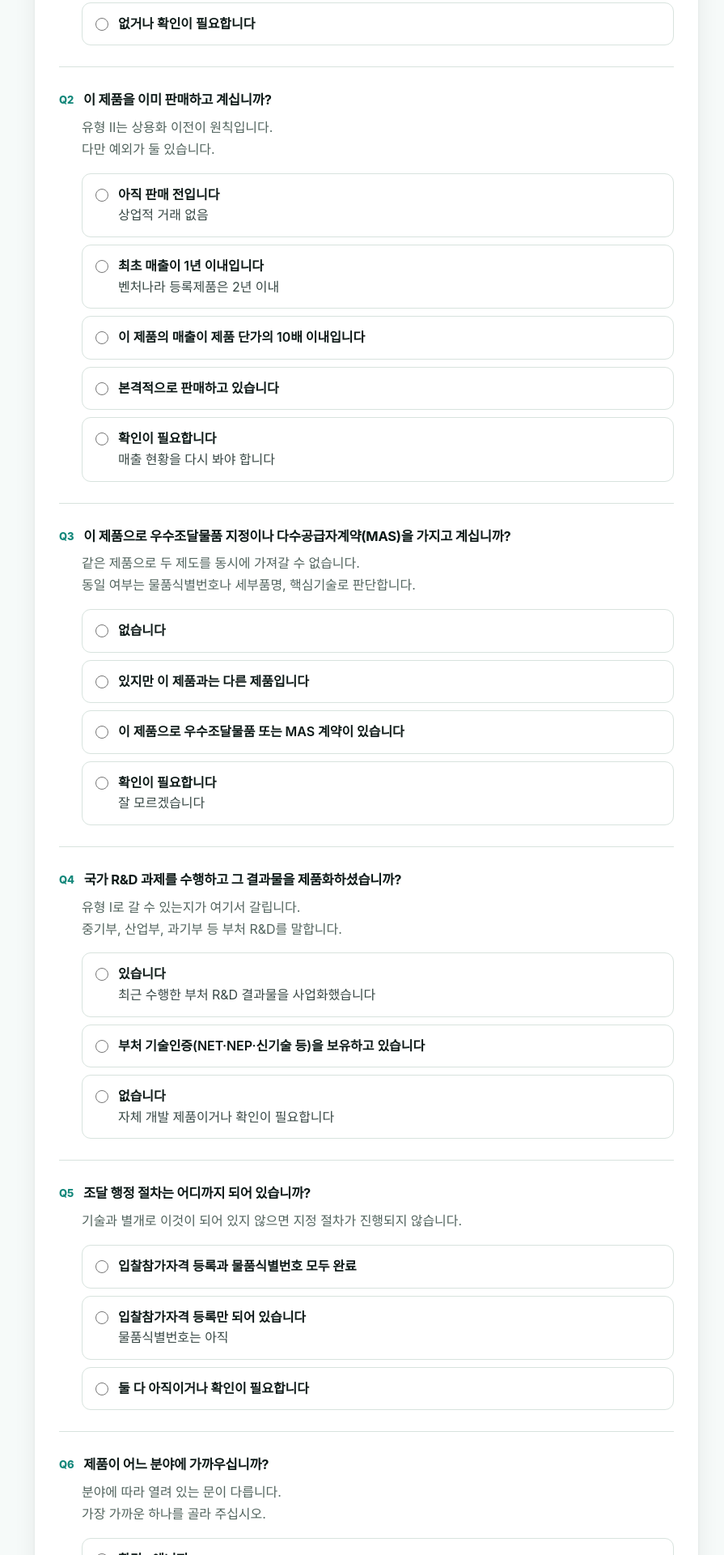
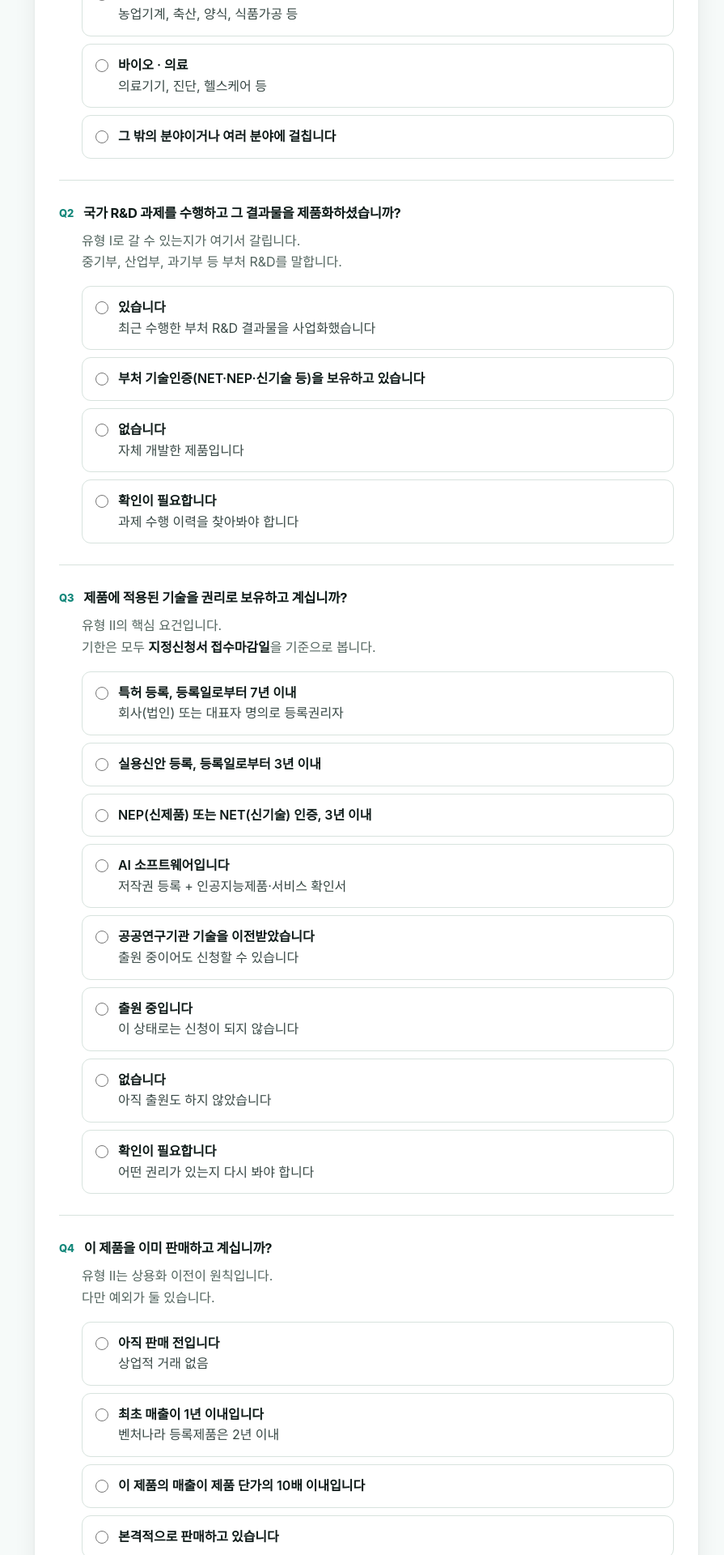
Before and after one commit to onestopkipcc-web/scaleup-matching, a plain HTML site: page docs/index.html in a window 1280 px wide. Shown: the part 6874-8794 px from the top of the page at 81% size, without its empty margins (297-1192 px from the left). Drawn offline with Linux system fonts and the light colour scheme; a web font is replaced by a local one.

Commit message:
자가진단 문항을 넓은 범위에서 좁은 범위로 다시 놓았다
가장 어려운 문항이 첫 번째였다. 권리 보유를 묻는 Q1 은 선택지가
일곱이고 '인공지능제품·서비스 확인서' 같은 말이 들어 있다.
바로 앞에 '용어가 낯설면 건너뛰셔도 됩니다' 카드를 달아둔 것이
그 증거다. 가장 쉬운 분야 문항은 맨 끝에 있었다.

새 순서
  Q1 분야          어느 문이 열려 있는가
  Q2 부처 R&D      유형 Ⅰ 문이 열리는가
  Q3 권리 보유      유형 Ⅱ 문이 열리는가
  Q4 상용화 단계    유형 Ⅱ 의 제약
  Q5 우수조달·MAS   배제 사유
  Q6 조달 행정      기술과 무관한 공통 선행 준비

범위가 넓은 것에서 좁은 것으로 가고, 동시에 쉬운 것에서
어려운 것으로 간다. 두 방향이 같다.

'없음' 과 '모르겠다' 가 한 선택지에 묶여 있던 세 곳을 갈랐다.
  권리      없습니다 / 확인이 필요합니다
  부처 R&D  자체 개발한 제품입니다 / 확인이 필요합니다
  조달 행정  둘 다 아직입니다 / 확인이 필요합니다

확정된 답과 확인이 필요한 상태는 결과가 달라야 한다.
전자는 '먼저 풀 것', 후자는 '확인할 조건' 으로 간다.
갈라낸 세 갈래에 맞는 안내를 로직에 더했다.

로직은 답을 이름으로 읽으므로(sel.right 등) 순서를 바꿔도
결과 계산은 그대로다.

Co-Authored-By: Claude Opus 5 <noreply@anthropic.com>

```diff
--- a/docs/index.html
+++ b/docs/index.html
@@ -668,68 +668,7 @@ GDP의 약 9%, 정부 예산의 약 3분의 1입니다.<br>
   <div class="dxb">
 
     <div class="qz">
-      <p class="qt"><i>Q1</i>제품에 적용된 기술을 권리로 보유하고 계십니까?</p>
-      <p class="qh">유형 Ⅱ의 핵심 요건입니다.<br>
-기한은 모두 <b>지정신청서 접수마감일</b>을 기준으로 봅니다.</p>
-      <div class="opts">
-        <label class="opt"><input type="radio" name="right" value="patent"><span class="ol"><b>특허 등록, 등록일로부터 7년 이내</b>회사(법인) 또는 대표자 명의로 등록권리자</span></label>
-        <label class="opt"><input type="radio" name="right" value="util"><span class="ol"><b>실용신안 등록, 등록일로부터 3년 이내</b></span></label>
-        <label class="opt"><input type="radio" name="right" value="nep"><span class="ol"><b>NEP(신제품) 또는 NET(신기술) 인증, 3년 이내</b></span></label>
-        <label class="opt"><input type="radio" name="right" value="ai"><span class="ol"><b>AI 소프트웨어입니다</b>저작권 등록 + 인공지능제품·서비스 확인서</span></label>
-        <label class="opt"><input type="radio" name="right" value="tt"><span class="ol"><b>공공연구기관 기술을 이전받았습니다</b>출원 중이어도 신청할 수 있습니다</span></label>
-        <label class="opt"><input type="radio" name="right" value="pending"><span class="ol"><b>출원 중입니다</b>이 상태로는 신청이 되지 않습니다</span></label>
-        <label class="opt"><input type="radio" name="right" value="none"><span class="ol"><b>없거나 확인이 필요합니다</b></span></label>
-      </div>
-    </div>
-
-    <div class="qz">
-      <p class="qt"><i>Q2</i>이 제품을 이미 판매하고 계십니까?</p>
-      <p class="qh">유형 Ⅱ는 상용화 이전이 원칙입니다.<br>
-다만 예외가 둘 있습니다.</p>
-      <div class="opts">
-        <label class="opt"><input type="radio" name="sale" value="no"><span class="ol"><b>아직 판매 전입니다</b>상업적 거래 없음</span></label>
-        <label class="opt"><input type="radio" name="sale" value="first"><span class="ol"><b>최초 매출이 1년 이내입니다</b>벤처나라 등록제품은 2년 이내</span></label>
-        <label class="opt"><input type="radio" name="sale" value="small"><span class="ol"><b>이 제품의 매출이 제품 단가의 10배 이내입니다</b></span></label>
-        <label class="opt"><input type="radio" name="sale" value="full"><span class="ol"><b>본격적으로 판매하고 있습니다</b></span></label>
-        <label class="opt"><input type="radio" name="sale" value="chk"><span class="ol"><b>확인이 필요합니다</b>매출 현황을 다시 봐야 합니다</span></label>
-      </div>
-    </div>
-
-    <div class="qz">
-      <p class="qt"><i>Q3</i>이 제품으로 우수조달물품 지정이나 다수공급자계약(MAS)을 가지고 계십니까?</p>
-      <p class="qh">같은 제품으로 두 제도를 동시에 가져갈 수 없습니다.<br>
-동일 여부는 물품식별번호나 세부품명, 핵심기술로 판단합니다.</p>
-      <div class="opts">
-        <label class="opt"><input type="radio" name="dup" value="none"><span class="ol"><b>없습니다</b></span></label>
-        <label class="opt"><input type="radio" name="dup" value="other"><span class="ol"><b>있지만 이 제품과는 다른 제품입니다</b></span></label>
-        <label class="opt"><input type="radio" name="dup" value="same"><span class="ol"><b>이 제품으로 우수조달물품 또는 MAS 계약이 있습니다</b></span></label>
-        <label class="opt"><input type="radio" name="dup" value="chk"><span class="ol"><b>확인이 필요합니다</b>잘 모르겠습니다</span></label>
-      </div>
-    </div>
-
-    <div class="qz">
-      <p class="qt"><i>Q4</i>국가 R&amp;D 과제를 수행하고 그 결과물을 제품화하셨습니까?</p>
-      <p class="qh">유형 Ⅰ로 갈 수 있는지가 여기서 갈립니다.<br>
-중기부, 산업부, 과기부 등 부처 R&amp;D를 말합니다.</p>
-      <div class="opts">
-        <label class="opt"><input type="radio" name="rnd" value="yes"><span class="ol"><b>있습니다</b>최근 수행한 부처 R&amp;D 결과물을 사업화했습니다</span></label>
-        <label class="opt"><input type="radio" name="rnd" value="net"><span class="ol"><b>부처 기술인증(NET·NEP·신기술 등)을 보유하고 있습니다</b></span></label>
-        <label class="opt"><input type="radio" name="rnd" value="no"><span class="ol"><b>없습니다</b>자체 개발 제품이거나 확인이 필요합니다</span></label>
-      </div>
-    </div>
-
-    <div class="qz">
-      <p class="qt"><i>Q5</i>조달 행정 절차는 어디까지 되어 있습니까?</p>
-      <p class="qh">기술과 별개로 이것이 되어 있지 않으면 지정 절차가 진행되지 않습니다.</p>
-      <div class="opts">
-        <label class="opt"><input type="radio" name="admin" value="both"><span class="ol"><b>입찰참가자격 등록과 물품식별번호 모두 완료</b></span></label>
-        <label class="opt"><input type="radio" name="admin" value="bid"><span class="ol"><b>입찰참가자격 등록만 되어 있습니다</b>물품식별번호는 아직</span></label>
-        <label class="opt"><input type="radio" name="admin" value="none"><span class="ol"><b>둘 다 아직이거나 확인이 필요합니다</b></span></label>
-      </div>
-    </div>
-
-    <div class="qz">
-      <p class="qt"><i>Q6</i>제품이 어느 분야에 가까우십니까?</p>
+      <p class="qt"><i>Q1</i>제품이 어느 분야에 가까우십니까?</p>
       <p class="qh">분야에 따라 열려 있는 문이 다릅니다.<br>
 가장 가까운 하나를 골라 주십시오.</p>
       <div class="opts">
@@ -741,6 +680,70 @@ GDP의 약 9%, 정부 예산의 약 3분의 1입니다.<br>
         <label class="opt"><input type="radio" name="field" value="agri"><span class="ol"><b>농림 · 수산 · 식품</b>농업기계, 축산, 양식, 식품가공 등</span></label>
         <label class="opt"><input type="radio" name="field" value="bio"><span class="ol"><b>바이오 · 의료</b>의료기기, 진단, 헬스케어 등</span></label>
         <label class="opt"><input type="radio" name="field" value="etc"><span class="ol"><b>그 밖의 분야이거나 여러 분야에 걸칩니다</b></span></label>
+      </div>
+    </div>
+
+    <div class="qz">
+      <p class="qt"><i>Q2</i>국가 R&amp;D 과제를 수행하고 그 결과물을 제품화하셨습니까?</p>
+      <p class="qh">유형 Ⅰ로 갈 수 있는지가 여기서 갈립니다.<br>
+중기부, 산업부, 과기부 등 부처 R&amp;D를 말합니다.</p>
+      <div class="opts">
+        <label class="opt"><input type="radio" name="rnd" value="yes"><span class="ol"><b>있습니다</b>최근 수행한 부처 R&amp;D 결과물을 사업화했습니다</span></label>
+        <label class="opt"><input type="radio" name="rnd" value="net"><span class="ol"><b>부처 기술인증(NET·NEP·신기술 등)을 보유하고 있습니다</b></span></label>
+        <label class="opt"><input type="radio" name="rnd" value="no"><span class="ol"><b>없습니다</b>자체 개발한 제품입니다</span></label>
+        <label class="opt"><input type="radio" name="rnd" value="chk"><span class="ol"><b>확인이 필요합니다</b>과제 수행 이력을 찾아봐야 합니다</span></label>
+      </div>
+    </div>
+
+    <div class="qz">
+      <p class="qt"><i>Q3</i>제품에 적용된 기술을 권리로 보유하고 계십니까?</p>
+      <p class="qh">유형 Ⅱ의 핵심 요건입니다.<br>
+기한은 모두 <b>지정신청서 접수마감일</b>을 기준으로 봅니다.</p>
+      <div class="opts">
+        <label class="opt"><input type="radio" name="right" value="patent"><span class="ol"><b>특허 등록, 등록일로부터 7년 이내</b>회사(법인) 또는 대표자 명의로 등록권리자</span></label>
+        <label class="opt"><input type="radio" name="right" value="util"><span class="ol"><b>실용신안 등록, 등록일로부터 3년 이내</b></span></label>
+        <label class="opt"><input type="radio" name="right" value="nep"><span class="ol"><b>NEP(신제품) 또는 NET(신기술) 인증, 3년 이내</b></span></label>
+        <label class="opt"><input type="radio" name="right" value="ai"><span class="ol"><b>AI 소프트웨어입니다</b>저작권 등록 + 인공지능제품·서비스 확인서</span></label>
+        <label class="opt"><input type="radio" name="right" value="tt"><span class="ol"><b>공공연구기관 기술을 이전받았습니다</b>출원 중이어도 신청할 수 있습니다</span></label>
+        <label class="opt"><input type="radio" name="right" value="pending"><span class="ol"><b>출원 중입니다</b>이 상태로는 신청이 되지 않습니다</span></label>
+        <label class="opt"><input type="radio" name="right" value="none"><span class="ol"><b>없습니다</b>아직 출원도 하지 않았습니다</span></label>
+        <label class="opt"><input type="radio" name="right" value="chk"><span class="ol"><b>확인이 필요합니다</b>어떤 권리가 있는지 다시 봐야 합니다</span></label>
+      </div>
+    </div>
+
+    <div class="qz">
+      <p class="qt"><i>Q4</i>이 제품을 이미 판매하고 계십니까?</p>
+      <p class="qh">유형 Ⅱ는 상용화 이전이 원칙입니다.<br>
+다만 예외가 둘 있습니다.</p>
+      <div class="opts">
+        <label class="opt"><input type="radio" name="sale" value="no"><span class="ol"><b>아직 판매 전입니다</b>상업적 거래 없음</span></label>
+        <label class="opt"><input type="radio" name="sale" value="first"><span class="ol"><b>최초 매출이 1년 이내입니다</b>벤처나라 등록제품은 2년 이내</span></label>
+        <label class="opt"><input type="radio" name="sale" value="small"><span class="ol"><b>이 제품의 매출이 제품 단가의 10배 이내입니다</b></span></label>
+        <label class="opt"><input type="radio" name="sale" value="full"><span class="ol"><b>본격적으로 판매하고 있습니다</b></span></label>
+        <label class="opt"><input type="radio" name="sale" value="chk"><span class="ol"><b>확인이 필요합니다</b>매출 현황을 다시 봐야 합니다</span></label>
+      </div>
+    </div>
+
+    <div class="qz">
+      <p class="qt"><i>Q5</i>이 제품으로 우수조달물품 지정이나 다수공급자계약(MAS)을 가지고 계십니까?</p>
+      <p class="qh">같은 제품으로 두 제도를 동시에 가져갈 수 없습니다.<br>
+동일 여부는 물품식별번호나 세부품명, 핵심기술로 판단합니다.</p>
+      <div class="opts">
+        <label class="opt"><input type="radio" name="dup" value="none"><span class="ol"><b>없습니다</b></span></label>
+        <label class="opt"><input type="radio" name="dup" value="other"><span class="ol"><b>있지만 이 제품과는 다른 제품입니다</b></span></label>
+        <label class="opt"><input type="radio" name="dup" value="same"><span class="ol"><b>이 제품으로 우수조달물품 또는 MAS 계약이 있습니다</b></span></label>
+        <label class="opt"><input type="radio" name="dup" value="chk"><span class="ol"><b>확인이 필요합니다</b>잘 모르겠습니다</span></label>
+      </div>
+    </div>
+
+    <div class="qz">
+      <p class="qt"><i>Q6</i>조달 행정 절차는 어디까지 되어 있습니까?</p>
+      <p class="qh">기술과 별개로 이것이 되어 있지 않으면 지정 절차가 진행되지 않습니다.</p>
+      <div class="opts">
+        <label class="opt"><input type="radio" name="admin" value="both"><span class="ol"><b>입찰참가자격 등록과 물품식별번호 모두 완료</b></span></label>
+        <label class="opt"><input type="radio" name="admin" value="bid"><span class="ol"><b>입찰참가자격 등록만 되어 있습니다</b>물품식별번호는 아직</span></label>
+        <label class="opt"><input type="radio" name="admin" value="none"><span class="ol"><b>둘 다 아직입니다</b></span></label>
+        <label class="opt"><input type="radio" name="admin" value="chk"><span class="ol"><b>확인이 필요합니다</b>등록 상태를 모르겠습니다</span></label>
       </div>
     </div>
 
@@ -1459,6 +1462,12 @@ GDP의 약 9%, 정부 예산의 약 3분의 1입니다.<br>
       d:'출원 중 상태로는 신청이 되지 않습니다. 접수 마감일 이전에 <b>등록 완료</b>되어야 합니다. 등록 예상 시점을 확인해 내년 어느 차수를 목표로 할지 정하시면 됩니다.<br><span class="note">공공연구기관 기술을 이전받아 사업화하는 경우에는 기술이전 업무협약서로 신청할 수 있습니다.</span>'});
     if(r==='tt') cond.push({t:'심사 전까지 권리 등록을 마치셔야 합니다',
       d:'공공연구기관 기술을 이전받아 사업화하시는 경우에는 특허가 출원 중이어도 <b>기술이전 업무협약서</b>로 신청하실 수 있습니다. 다만 그것만으로는 평가 대상에 포함될 뿐이고, <b>계약심사협의회 심사 전까지</b> 특허 등의 권리(전용실시권 또는 통상실시권 포함) 등록을 완료해야 지정됩니다.'});
+    if(r==='chk') cond.push({t:'보유하신 권리부터 확인하셔야 합니다',
+      d:'특허·실용신안·NEP·NET 중 무엇을 가지고 있는지, <b>등록일이 언제인지</b> 먼저 보십시오. 특허는 등록일로부터 7년, 실용신안은 3년, NEP·NET은 3년 이내여야 합니다. 기한은 모두 지정신청서 접수마감일 기준입니다. 명의가 회사(법인)나 대표자로 되어 있는지도 함께 확인하셔야 합니다.'});
+    if(n==='chk') cond.push({t:'부처 R&amp;D 수행 이력을 찾아보셔야 합니다',
+      d:'중기부·산업부·과기부 등 <b>부처 R&amp;D 과제를 수행한 적이 있는지</b> 확인해 보십시오. 있다면 유형 Ⅰ이라는 다른 문이 열립니다. 유형 Ⅰ은 상용화 이전 요건이 없어서, 이미 판매 중인 제품에는 오히려 이쪽이 맞습니다.'});
+    if(a==='chk') cond.push({t:'조달 행정 등록 상태를 확인하셔야 합니다',
+      d:'나라장터에서 우리 회사의 <b>입찰참가자격 등록</b>과 제품의 <b>물품식별번호</b>가 잡혀 있는지 보십시오. 둘 다 안 되어 있으면 가장 오래 걸리는 준비라 지금 시작하시는 게 좋습니다.'});
     if(a==='none') cond.push({t:'조달 행정 등록부터 하셔야 합니다',
       d:'나라장터 입찰참가자격 등록과 물품식별번호 등록이 모두 필요합니다. <b>가장 오래 걸리는 준비</b>라 지금 시작하시는 게 좋습니다.'});
     if(a==='bid') cond.push({t:'물품식별번호도 함께 진행하기',
```
